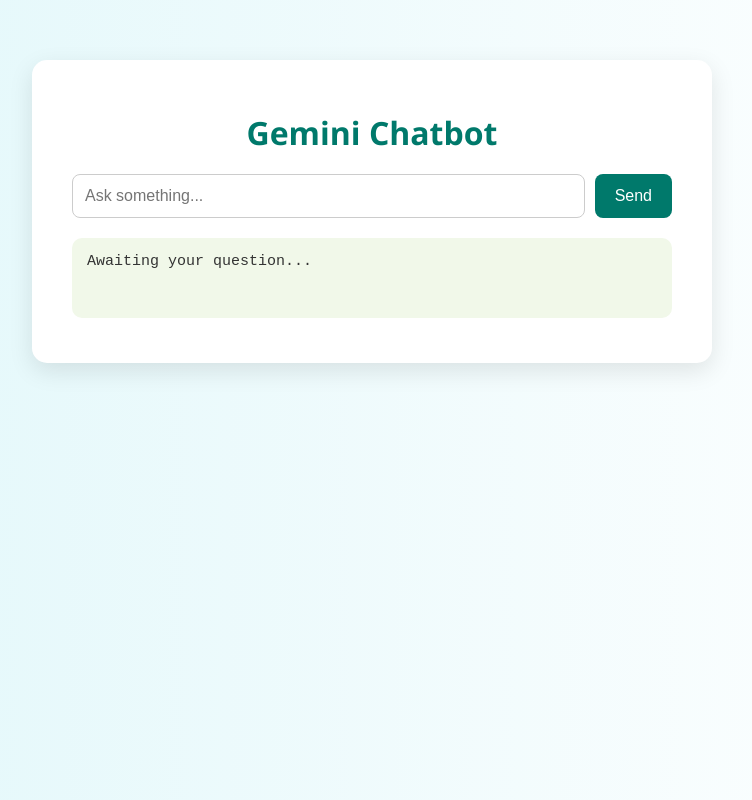
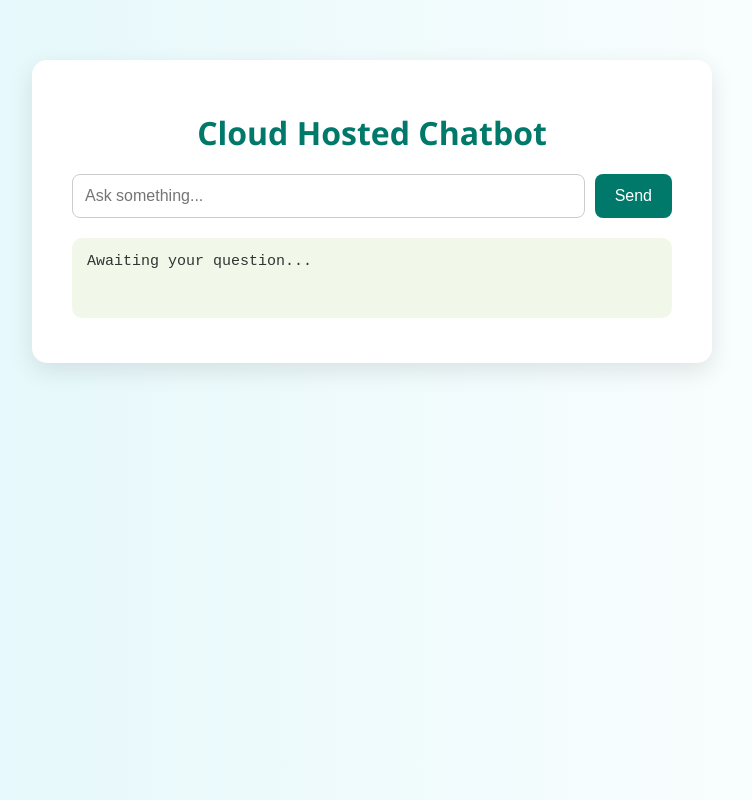
Before and after one commit to Deekshag047/cloud, a plain HTML site: page templates/index.html in a window 1280 px wide. Shown: the whole page, without its empty margins (268-1020 px from the left). Drawn offline with Linux system fonts and the light colour scheme.

Commit message:
Update index.html

```diff
--- a/templates/index.html
+++ b/templates/index.html
@@ -73,7 +73,7 @@
 </head>
 <body>
   <div class="container">
-    <h1>Gemini Chatbot</h1>
+    <h1>Cloud Hosted Chatbot</h1>
     <form id="chat-form">
       <input type="text" id="message" placeholder="Ask something..." required>
       <button type="submit">Send</button>
```
